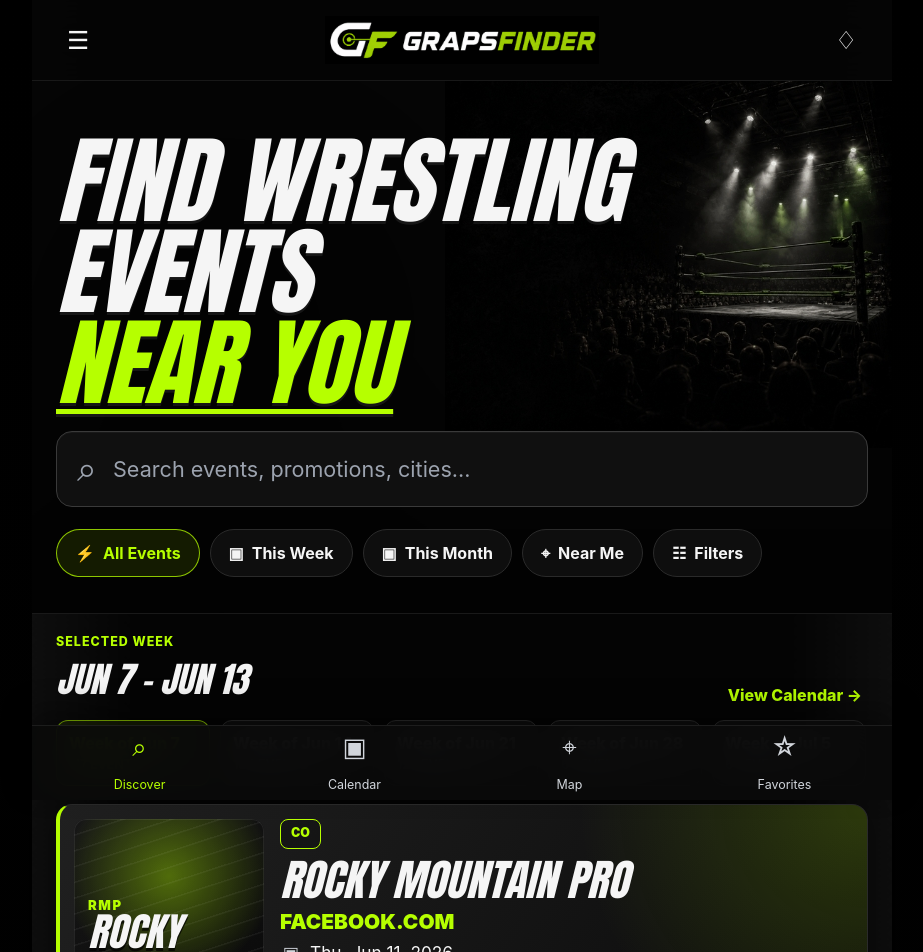
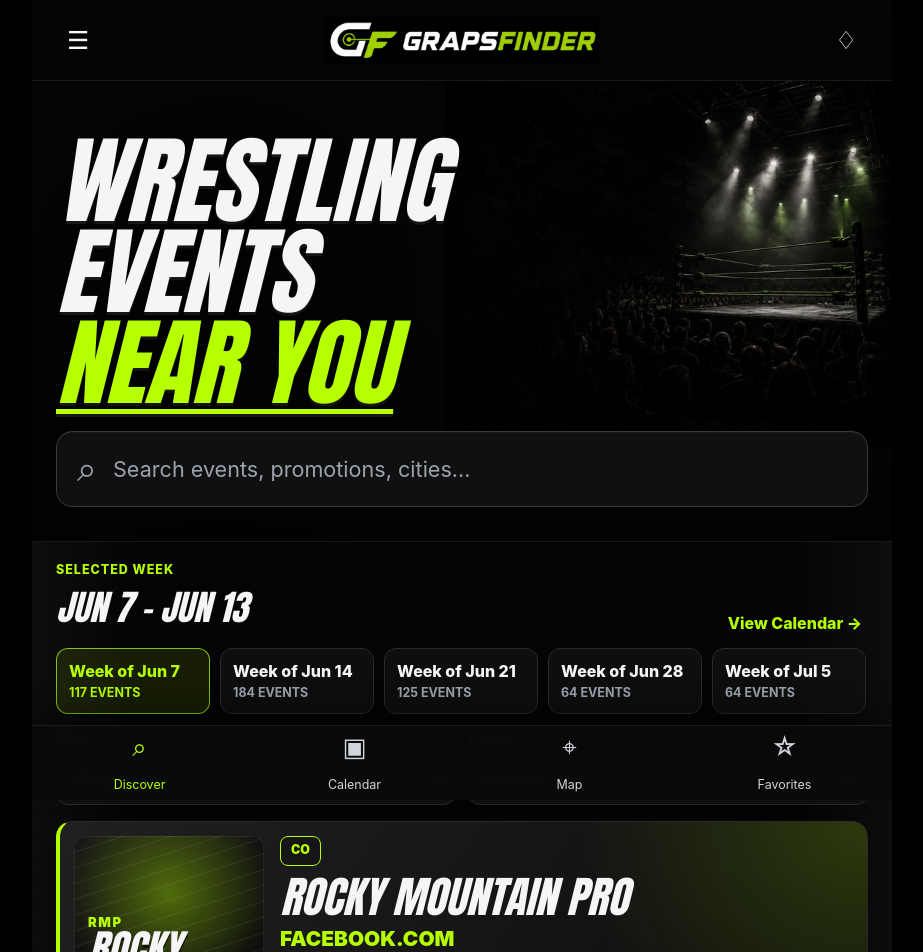
Before and after one commit to awood1261/indie-wrestling-schedule, a React (Vite) app: page / in a window 1280 px wide. Shown: the top 952 px of the page, without its empty margins (178-1101 px from the left). Built offline with nearby package versions, Linux system fonts and the light colour scheme.

Commit message:
Add day and state event filters
- Add branded dropdown controls for day and state filtering
- Derive filter options from selected week events
- Apply filters alongside search results
- Reset filters when switching weeks
- Remove unused filter chip controls
- Add tests for filter behavior

```diff
--- a/src/App.tsx
+++ b/src/App.tsx
@@ -1,22 +1,44 @@
 import { useMemo, useState } from 'react';
 import { BottomNav } from './components/organisms/BottomNav';
+import { EventFilters } from './components/organisms/EventFilters';
 import { Header } from './components/organisms/Header';
 import { Hero } from './components/organisms/Hero';
 import { WeekSelector } from './components/organisms/WeekSelector';
 import { WeeklyEventList } from './components/organisms/WeeklyEventList';
-import { filterEventsBySearch, scheduleWeeks } from './data/schedule';
+import {
+  filterEventsByDayAndState,
+  filterEventsBySearch,
+  getEventFilterOptions,
+  scheduleWeeks
+} from './data/schedule';
 
 export default function App() {
   const [selectedWeekId, setSelectedWeekId] = useState(scheduleWeeks[0]?.id ?? '');
   const [searchQuery, setSearchQuery] = useState('');
+  const [selectedDay, setSelectedDay] = useState('all');
+  const [selectedState, setSelectedState] = useState('all');
   const selectedWeek = useMemo(
     () => scheduleWeeks.find((week) => week.id === selectedWeekId) ?? scheduleWeeks[0],
     [selectedWeekId]
   );
+  const filterOptions = useMemo(
+    () => getEventFilterOptions(selectedWeek?.events ?? []),
+    [selectedWeek]
+  );
   const filteredEvents = useMemo(
-    () => filterEventsBySearch(selectedWeek?.events ?? [], searchQuery),
-    [searchQuery, selectedWeek]
+    () =>
+      filterEventsByDayAndState(
+        filterEventsBySearch(selectedWeek?.events ?? [], searchQuery),
+        selectedDay,
+        selectedState
+      ),
+    [searchQuery, selectedDay, selectedState, selectedWeek]
   );
+  const handleSelectWeek = (weekId: string) => {
+    setSelectedWeekId(weekId);
+    setSelectedDay('all');
+    setSelectedState('all');
+  };
 
   return (
     <div className="app-shell">
@@ -37,7 +59,16 @@
         <WeekSelector
           weeks={scheduleWeeks}
           selectedWeekId={selectedWeek?.id ?? ''}
-          onSelectWeek={setSelectedWeekId}
+          onSelectWeek={handleSelectWeek}
+        />
+
+        <EventFilters
+          dayOptions={filterOptions.dayOptions}
+          stateOptions={filterOptions.stateOptions}
+          selectedDay={selectedDay}
+          selectedState={selectedState}
+          onSelectDay={setSelectedDay}
+          onSelectState={setSelectedState}
         />
 
         <WeeklyEventList
--- a/src/components/atoms/FilterChip.tsx
+++ /dev/null
@@ -1,14 +0,0 @@
-type FilterChipProps = {
-  icon: string;
-  label: string;
-  active?: boolean;
-};
-
-export function FilterChip({ icon, label, active = false }: FilterChipProps) {
-  return (
-    <button type="button" className={`filter-chip${active ? ' filter-chip--active' : ''}`}>
-      <span aria-hidden="true">{icon}</span>
-      {label}
-    </button>
-  );
-}
--- /dev/null
+++ b/src/components/atoms/FilterSelect.tsx
@@ -0,0 +1,29 @@
+type FilterSelectOption = {
+  label: string;
+  value: string;
+};
+
+type FilterSelectProps = {
+  id: string;
+  label: string;
+  value: string;
+  options: FilterSelectOption[];
+  onChange: (value: string) => void;
+};
+
+export function FilterSelect({ id, label, value, options, onChange }: FilterSelectProps) {
+  return (
+    <label className="filter-select" htmlFor={id}>
+      <span className="filter-select__label">{label}</span>
+      <span className="filter-select__control">
+        <select id={id} value={value} onChange={(event) => onChange(event.target.value)}>
+          {options.map((option) => (
+            <option key={option.value} value={option.value}>
+              {option.label}
+            </option>
+          ))}
+        </select>
+      </span>
+    </label>
+  );
+}
--- /dev/null
+++ b/src/components/organisms/EventFilters.tsx
@@ -0,0 +1,47 @@
+import { FilterSelect } from '../atoms/FilterSelect';
+
+type EventFiltersProps = {
+  dayOptions: string[];
+  stateOptions: string[];
+  selectedDay: string;
+  selectedState: string;
+  onSelectDay: (day: string) => void;
+  onSelectState: (state: string) => void;
+};
+
+export function EventFilters({
+  dayOptions,
+  stateOptions,
+  selectedDay,
+  selectedState,
+  onSelectDay,
+  onSelectState
+}: EventFiltersProps) {
+  const daySelectOptions = [
+    { label: 'All days', value: 'all' },
+    ...dayOptions.map((day) => ({ label: day, value: day }))
+  ];
+  const stateSelectOptions = [
+    { label: 'All states', value: 'all' },
+    ...stateOptions.map((state) => ({ label: state, value: state }))
+  ];
+
+  return (
+    <section className="filter-panel" aria-label="Event filters">
+      <FilterSelect
+        id="day-filter"
+        label="Day"
+        value={selectedDay}
+        options={daySelectOptions}
+        onChange={onSelectDay}
+      />
+      <FilterSelect
+        id="state-filter"
+        label="State"
+        value={selectedState}
+        options={stateSelectOptions}
+        onChange={onSelectState}
+      />
+    </section>
+  );
+}
--- a/src/components/organisms/Hero.tsx
+++ b/src/components/organisms/Hero.tsx
@@ -1,4 +1,3 @@
-import { FilterChip } from '../atoms/FilterChip';
 import { SearchBar } from '../molecules/SearchBar';
 
 type HeroProps = {
@@ -12,16 +11,9 @@
       <div className="hero-section__art" />
       <div className="hero-section__content">
         <h1 id="home-title" className="hero-title">
-          Find wrestling events <span>near you</span>
+          wrestling events <span>near you</span>
         </h1>
         <SearchBar value={searchQuery} onChange={onSearchChange} />
-        <div className="filter-row" aria-label="Event filters">
-          <FilterChip icon="⚡" label="All Events" active />
-          <FilterChip icon="▣" label="This Week" />
-          <FilterChip icon="▣" label="This Month" />
-          <FilterChip icon="⌖" label="Near Me" />
-          <FilterChip icon="☷" label="Filters" />
-        </div>
       </div>
     </section>
   );
--- a/src/data/schedule.ts
+++ b/src/data/schedule.ts
@@ -34,6 +34,7 @@
 const scheduleData = rawScheduleData as ScheduleEvent[];
 
 const SCHEDULE_YEAR = 2026;
+const DAY_ORDER = ['Monday', 'Tuesday', 'Wednesday', 'Thursday', 'Friday', 'Saturday', 'Sunday'];
 const accentCycle: FeaturedEvent['accent'][] = ['green', 'purple', 'blue'];
 
 function parseScheduleDate(date: string) {
@@ -184,3 +185,26 @@
     return searchableFields.some((field) => field.toLowerCase().includes(normalizedQuery));
   });
 }
+
+export function filterEventsByDayAndState(events: FeaturedEvent[], day: string, state: string) {
+  return events.filter((event) => {
+    const matchesDay = day === 'all' || event.day === day;
+    const matchesState = state === 'all' || event.state === state;
+
+    return matchesDay && matchesState;
+  });
+}
+
+export function getEventFilterOptions(events: FeaturedEvent[]) {
+  const dayOptions = Array.from(new Set(events.map((event) => event.day))).sort(
+    (firstDay, secondDay) => DAY_ORDER.indexOf(firstDay) - DAY_ORDER.indexOf(secondDay)
+  );
+  const stateOptions = Array.from(
+    new Set(events.map((event) => event.state).filter((state) => state.trim().length > 0))
+  ).sort();
+
+  return {
+    dayOptions,
+    stateOptions
+  };
+}
--- a/src/index.css
+++ b/src/index.css
@@ -204,36 +204,61 @@
   color: var(--subtle);
 }
 
-.filter-row {
-  display: flex;
-  gap: 10px;
-  overflow-x: auto;
-  padding-bottom: 2px;
-  scrollbar-width: none;
+.filter-panel {
+  display: grid;
+  grid-template-columns: repeat(2, minmax(0, 1fr));
+  gap: 12px;
+  margin: 0 0 16px;
 }
 
-.filter-row::-webkit-scrollbar {
-  display: none;
+.filter-select {
+  display: grid;
+  gap: 8px;
+  min-width: 0;
 }
 
-.filter-chip {
-  display: inline-flex;
-  flex: 0 0 auto;
-  min-height: 48px;
-  align-items: center;
-  gap: 8px;
-  border: 1px solid var(--border);
-  border-radius: 999px;
-  background: rgba(18, 18, 18, 0.82);
-  color: var(--text);
-  padding: 0 18px;
-  font-weight: 700;
+.filter-select__label {
+  color: var(--subtle);
+  font-size: 0.76rem;
+  font-weight: 800;
+  letter-spacing: 0.08em;
+  text-transform: uppercase;
 }
 
-.filter-chip--active {
+.filter-select__control {
+  position: relative;
+  display: block;
+}
+
+.filter-select__control::after {
+  position: absolute;
+  top: 50%;
+  right: 14px;
+  width: 8px;
+  height: 8px;
+  border-right: 2px solid var(--green);
+  border-bottom: 2px solid var(--green);
+  content: "";
+  pointer-events: none;
+  transform: translateY(-70%) rotate(45deg);
+}
+
+.filter-select select {
+  width: 100%;
+  min-height: 50px;
+  appearance: none;
+  border: 1px solid var(--border);
+  border-radius: var(--radius-md);
+  background: rgba(18, 18, 18, 0.92);
+  color: var(--text);
+  font-weight: 800;
+  outline: 0;
+  padding: 0 40px 0 14px;
+}
+
+.filter-select select:focus-visible {
   border-color: rgba(182, 255, 0, 0.75);
-  background: rgba(182, 255, 0, 0.1);
-  color: var(--green);
+  box-shadow: 0 0 0 3px rgba(182, 255, 0, 0.14);
 }
 
 .section-heading {
```
Also changed, not shown: 1 other file (tests, documents, lock files or other folders).
